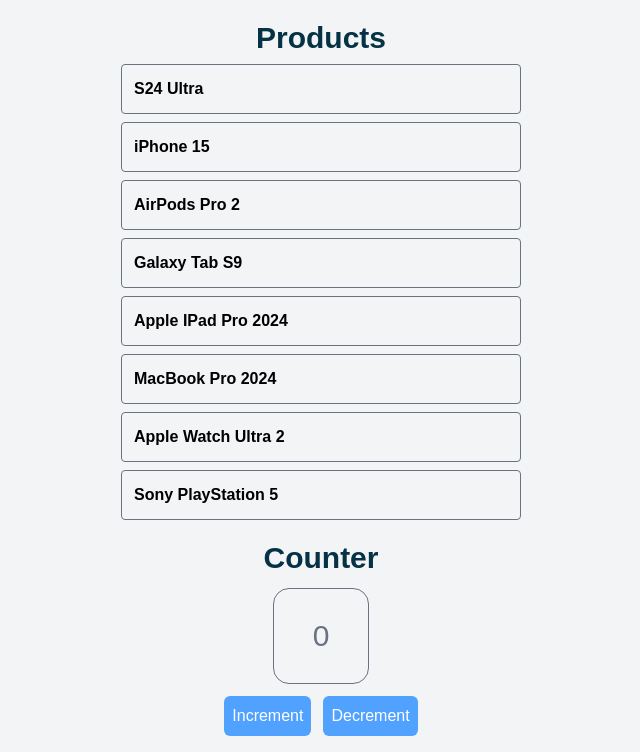
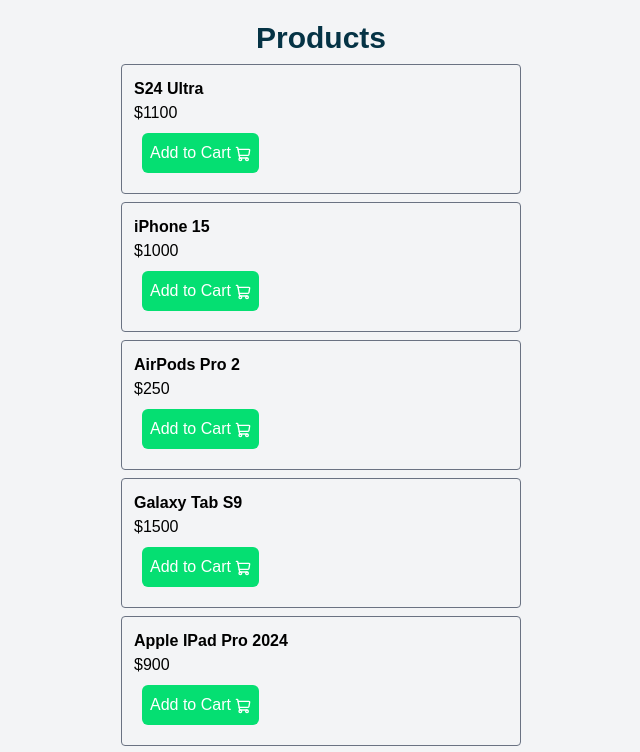
Before and after one commit to ZeroaNinea/Zustand-Complete-Course, a React (Vite) app: page / in a window 1280 px wide. Shown: the top 752 px of the page, without its empty margins (319-959 px from the left). Built offline with nearby package versions, Linux system fonts and the light colour scheme.

Commit message:
the Add to Cart button added

```diff
--- a/src/App.tsx
+++ b/src/App.tsx
@@ -1,4 +1,6 @@
 import { useShallow } from 'zustand/react/shallow';
+
+import { ShoppingCart } from 'lucide-react';
 
 import { useStore } from '@/store/store';
 import { PRODUCTS_DATA } from '@/lib/mockData';
@@ -18,12 +20,19 @@
 // }));
 
 function App() {
-  const { address, count, inc, dec } = useStore(
+  const { address, count, inc, dec, addProduct } = useStore(
     useShallow((state) => ({
-      address: state.address,
+      /* Counter */
       count: state.count,
       inc: state.inc,
       dec: state.dec,
+
+      /* Users */
+      address: state.address,
+
+      /* Products */
+      addProduct: state.addProduct,
+      products: state.products,
     })),
   );
 
@@ -44,6 +53,17 @@
               className="border border-gray-500 p-3 rounded-sm"
             >
               <h4 className="font-semibold">{product.title}</h4>
+              <div>
+                <span>${product.price}</span>
+              </div>
+              <div>
+                <button
+                  onClick={() => addProduct(product)}
+                  className="rounded-md p-2 m-2 bg-green-400 hover:bg-green-500 active:bg-green-400 text-white cursor-pointer"
+                >
+                  Add to Cart <ShoppingCart className="inline" size={16} />
+                </button>
+              </div>
             </div>
           ))}
         </div>
```
